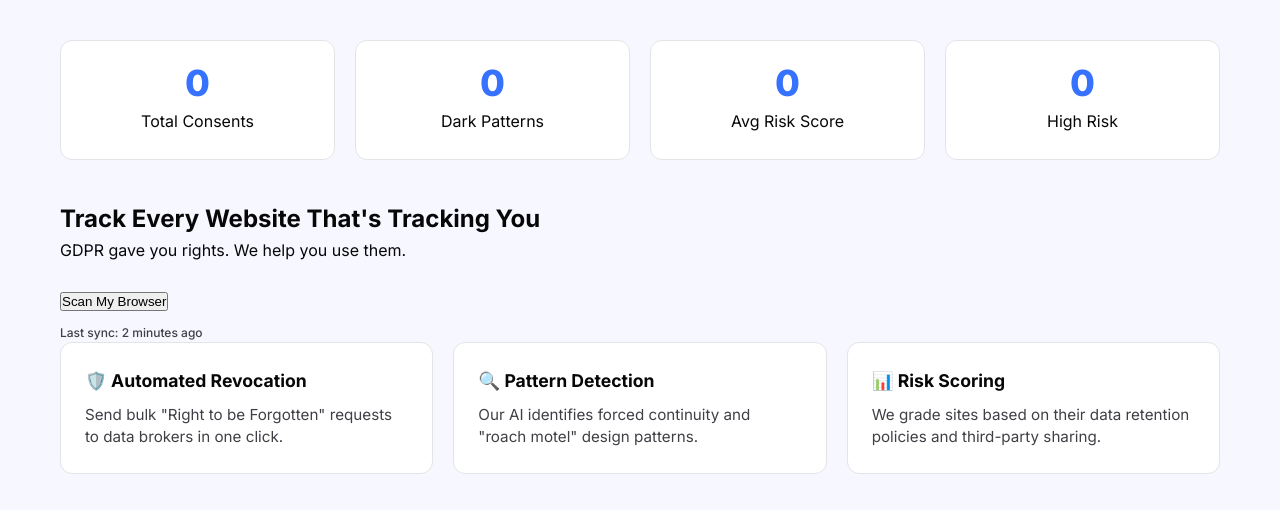
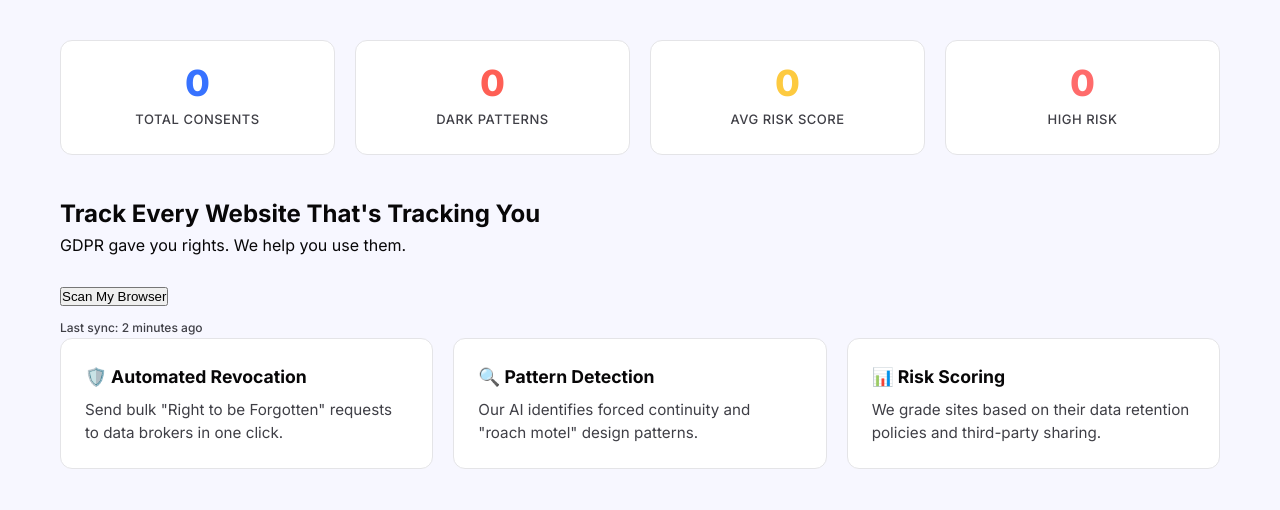
Before and after one commit to SheillaO/GDPR-Consent-Fatigue, a website built with Vite: page index.html in a window 1280 px wide. Shown: the top 510 px of the page. Built offline with nearby package versions, Linux system fonts and the light colour scheme.

Commit message:
Update index.css

```diff
--- a/index.css
+++ b/index.css
@@ -55,3 +55,15 @@ main {
     line-height: 1;
     margin-bottom: 8px;
 }
+
+.stat-card.danger .stat-number { color: var(--coral); }
+.stat-card.warning .stat-number { color: var(--gold); }
+.stat-card.alert .stat-number { color: #ff6b6b; }
+
+.stat-label {
+    font-size: 13px;
+    font-weight: 500;
+    color: var(--gray-700);
+    text-transform: uppercase;
+    letter-spacing: 0.5px;
+}
```
